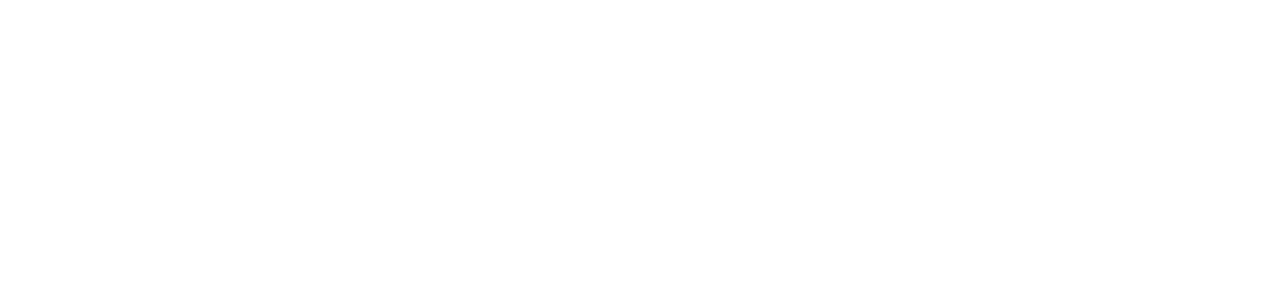
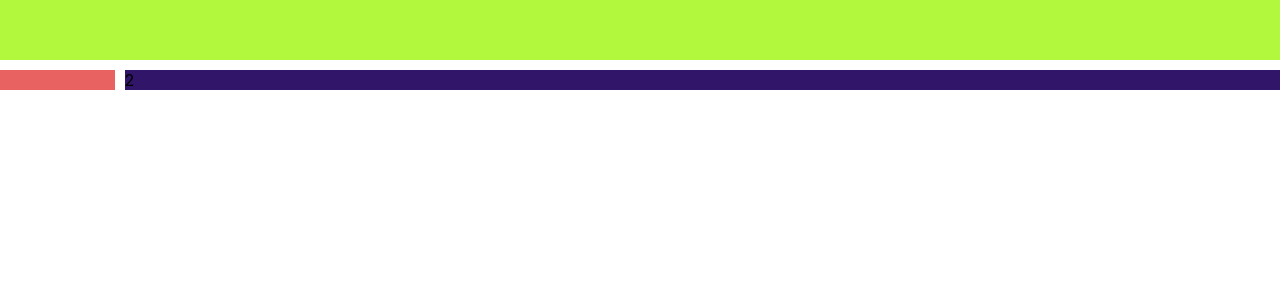
Before and after one commit to ailuroq/buzz-frontend, a React (Create React App) app: page / in a window 1280 px wide. Shown: the top 300 px of the page. Built offline with nearby package versions, Linux system fonts and the light colour scheme.

Commit message:
header nav content grids

```diff
--- a/package.json
+++ b/package.json
@@ -3,6 +3,7 @@
   "version": "0.1.0",
   "private": true,
   "dependencies": {
+    "bootstrap": "^4.5.3",
     "cra-template": "1.1.1",
     "react": "^17.0.1",
     "react-dom": "^17.0.1",
--- a/src/App.js
+++ b/src/App.js
@@ -1,9 +1,15 @@
 import React from 'react'
+import Header from "./components/Header/Header";
+import Nav from "./components/Nav/Nav";
+import Messenger from "./components/content/Messenger/Messenger";
+import styles from './App.module.css'
 
 const App = (props) => {
     return (
-        <div>
-
+        <div className={styles.mainWrapper}>
+            <Header />
+            <Nav/>
+            <Messenger/>
         </div>
     )
 }
--- /dev/null
+++ b/src/App.module.css
@@ -0,0 +1,10 @@
+.mainWrapper {
+    display: grid;
+
+    grid-template-areas:
+            "header header header"
+            "nav content content";
+    grid-template-rows: 60px 1fr;
+    grid-template-columns: 1fr 10fr;
+    grid-gap: 10px;
+}
--- /dev/null
+++ b/src/components/Header/Header.js
@@ -0,0 +1,11 @@
+import React from 'react'
+import styles from './Header.module.css'
+
+const Header = (props) => {
+    return (
+        <div className={styles.header}>
+        </div>
+    )
+}
+
+export default Header
--- /dev/null
+++ b/src/components/Header/Header.module.css
@@ -0,0 +1,4 @@
+.header {
+    background-color: #b2f83c;
+    grid-area: header;
+}
--- /dev/null
+++ b/src/components/Nav/Nav.js
@@ -0,0 +1,14 @@
+import React from 'react'
+import styles from './Nav.module.css'
+
+const Nav = (props) => {
+    return (
+        <div className={styles.nav}>
+            <div>
+
+            </div>
+        </div>
+    )
+}
+
+export default Nav
--- /dev/null
+++ b/src/components/Nav/Nav.module.css
@@ -0,0 +1,4 @@
+.nav {
+    background-color: #e96262;
+    grid-area: nav;
+}
--- /dev/null
+++ b/src/components/content/Messenger/Message/Message.js
@@ -0,0 +1,10 @@
+import React from 'react'
+
+const Message = (props) => {
+    return (
+        <div>
+        </div>
+    )
+}
+
+export default Message
--- /dev/null
+++ b/src/components/content/Messenger/Messenger.js
@@ -0,0 +1,16 @@
+import React from 'react'
+import Message from "./Message/Message";
+import styles from './Messenger.module.css'
+
+const Messenger = (props) => {
+    return (
+        <div className={styles.content}>
+            <div>
+                <Message/>
+2
+            </div>
+        </div>
+    )
+}
+
+export default Messenger
--- /dev/null
+++ b/src/components/content/Messenger/Messenger.module.css
@@ -0,0 +1,4 @@
+.content {
+    background-color: #301569;
+    grid-area: content;
+}
```
Also changed, not shown: src/redux/constants/actionTypes.js (added), 2 other files (tests, documents, lock files or other folders).
